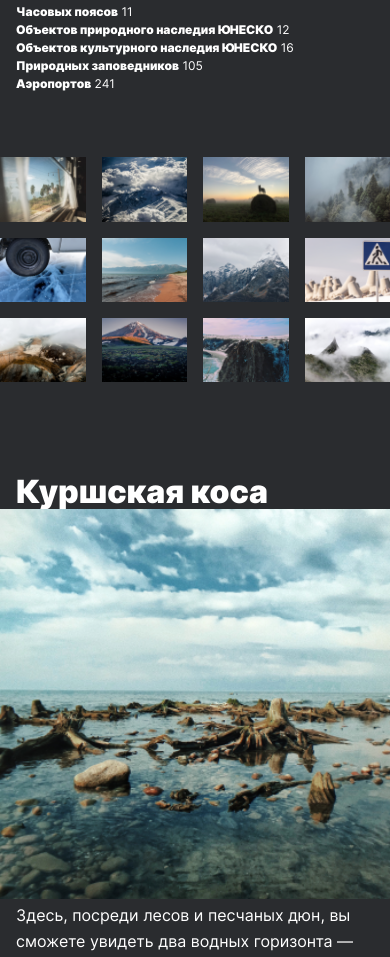
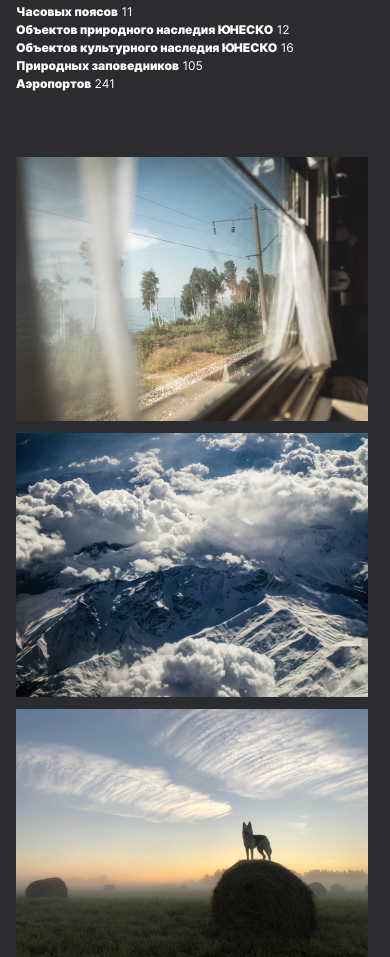
Before and after one commit to Bienen-Wolf/russian-travel, a plain HTML site: page index.html in a window 390 px wide. Shown: the part 1255-2212 px from the top of the page. Drawn offline with Linux system fonts and the light colour scheme.

Commit message:
Update photo-grid.css

```diff
--- a/blocks/photo-grid/photo-grid.css
+++ b/blocks/photo-grid/photo-grid.css
@@ -9,25 +9,29 @@
   max-width:1184px;
 }
 
-@media (max-width: 1280px) {
-  .gallery {
-    margin: 0 48px 92px;
-    gap: 14px;
-    }
+@media screen and (max-width: 1030px) {
+  .photo-grid {
+    grid-template-columns: repeat(3, auto);
+    column-gap: 14px;
+    row-gap: 14px;
   }
-
-@media (max-width: 1024px) {
-  .gallery {
-    grid-template-columns: repeat(2, 1fr);
-    margin: 0 24px 88px;
-    gap: 16px;
-    }
+}
+@media screen and (max-width: 780px) {
+  .photo-grid {
+    margin: 0 auto 88px;
+    grid-template-columns: repeat(2, auto);
+    column-gap: 16px;
+    row-gap: 16px;
+    padding-left: 24px;
+    padding-right: 24px;
   }
-
-@media (max-width: 768px) {
-  .gallery {
-    grid-template-columns: repeat(1, 1fr);
-    margin: 0 16px 15px;
-    gap: 12px;
-    }
+}
+@media screen and (max-width: 560px) {
+  .photo-grid {
+    margin: 0 auto 20px;
+    grid-template-columns: auto;
+    row-gap: 12px;
+    margin-bottom: 64px;
+    padding: 0 16px;
   }
+}
```
